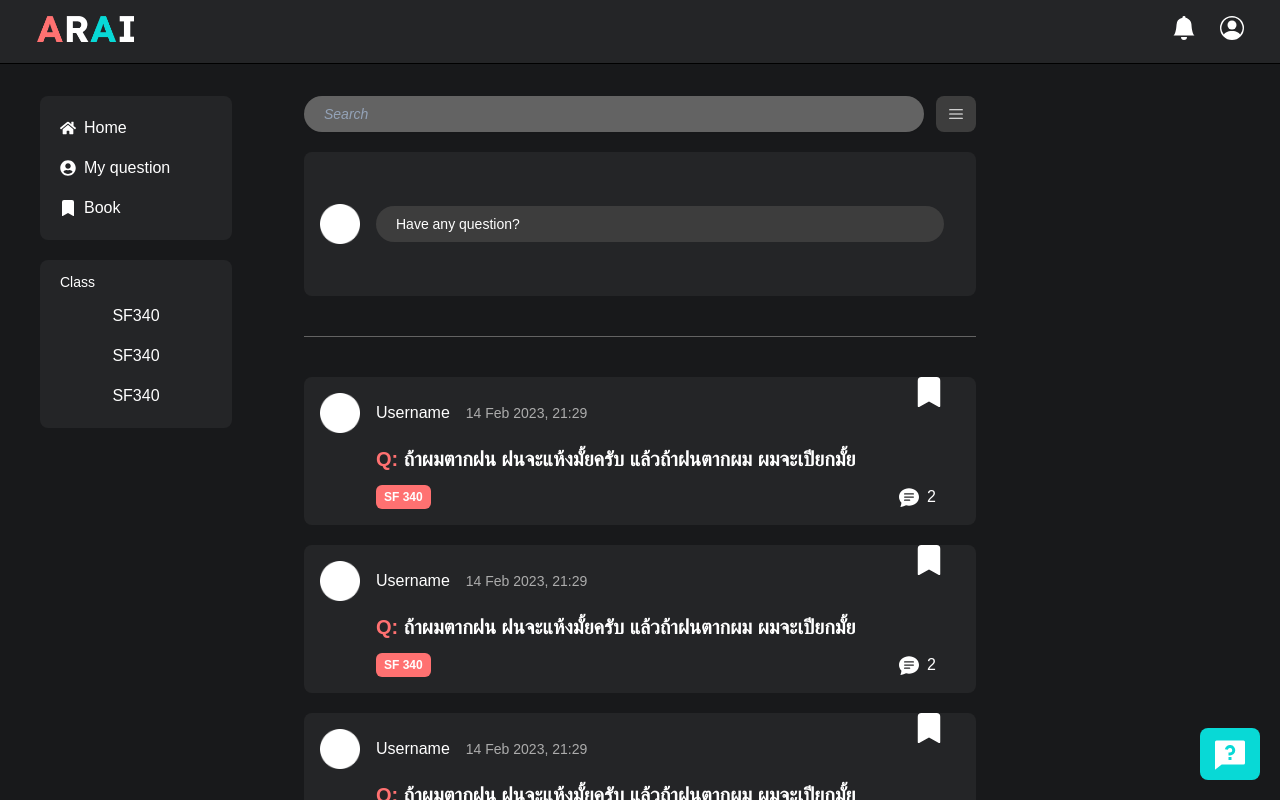
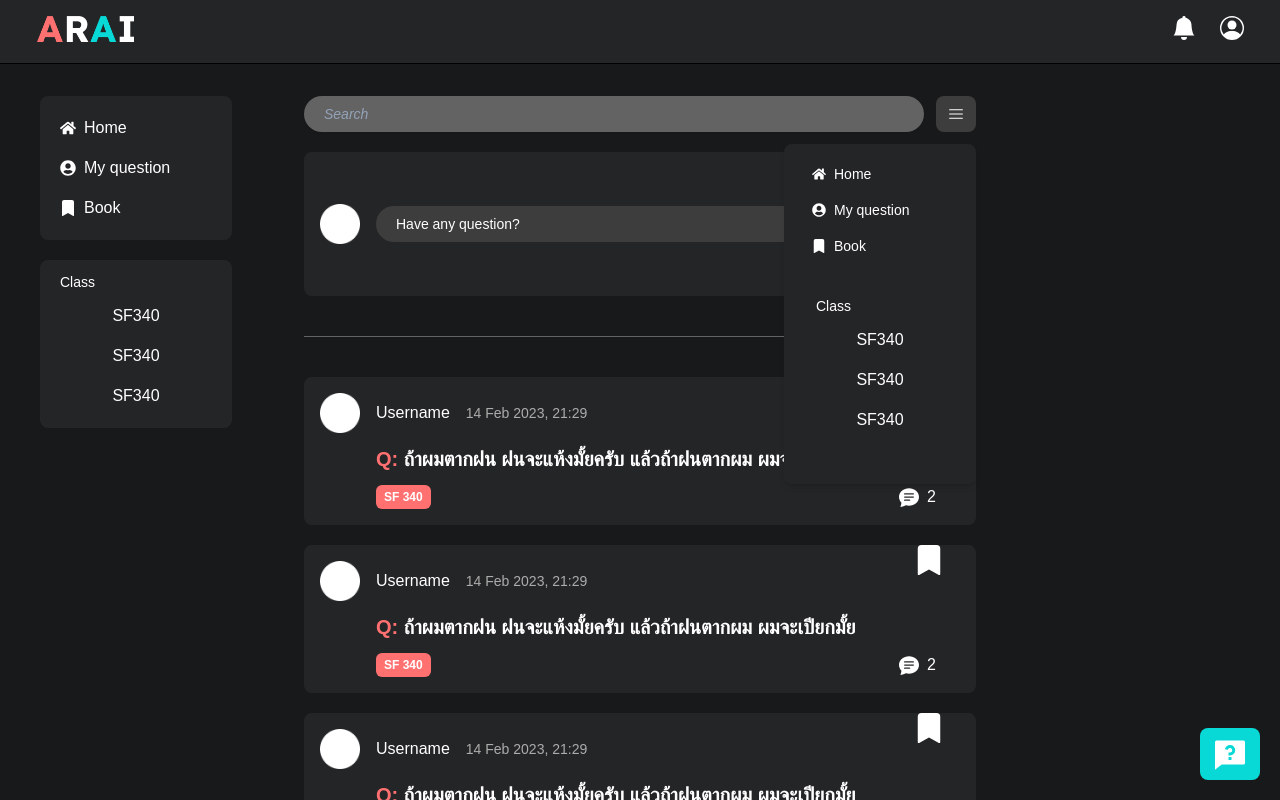
Before and after one commit to Ask-TU/Frontend_Arai_Tailwind, a Next.js app: page /Home in a window 1280 px wide. Both pictures are taken after a click on the button 956 px from the left and 114 px from the top of the page. Shown: the top 800 px of the page. Built offline with nearby package versions, Linux system fonts and the light colour scheme.

Commit message:
Update toggleNav

```diff
--- a/src/components/layout/Navbar.js
+++ b/src/components/layout/Navbar.js
@@ -35,26 +35,72 @@ const Navbar = () => {
 
 const ToggleNav = () => {
   const [isOpen, setIsOpen] = useState(false);
-  const Openmodal = () => {
-    setIsOpen(true);
-  };
-
-  const Closemodal = () => {
-    setIsOpen(false);
+  const toggledropdown = () => {
+    setIsOpen(!isOpen);
   };
 
   return (
-    <div>
+    <div className="relative">
       <button
         className="rounded-lg bg-3D3D3D text-white ml-3 px-3 py-2.5 hover:bg-989898"
-        onClick={() => Openmodal()}
+        onClick={() => toggledropdown()}
       >
         <RxHamburgerMenu />
       </button>
 
-      {/* {isOpen && (
-        // dropdown //
-      )} */}
+      {isOpen && (
+        <div className="absolute top-10 right-0 w-48 p-3 mt-2 bg-242527 rounded-lg shadow-md z-10">
+          <a
+            href="#"
+            className="flex items-center px-4 py-2 text-sm rounded-lg text-white hover:bg-08D9D6"
+            onClick={() => toggledropdown()}
+          >
+            <FaHome />
+            <p className="ml-2">Home</p>
+          </a>
+          <a
+            href="#"
+            className="flex items-center px-4 py-2 text-sm rounded-lg text-white hover:bg-08D9D6"
+            onClick={() => toggledropdown()}
+          >
+            <FaUserCircle />
+            <p className="ml-2">My question</p>
+          </a>
+
+          <a
+            href="#"
+            className="flex items-center px-4 py-2 text-sm rounded-lg text-white hover:bg-08D9D6"
+            onClick={() => toggledropdown()}
+          >
+            <BsFillBookmarkFill />
+            <p className="ml-2">Book</p>
+          </a>
+
+          <div className="relative flex flex-col bg-242527 text-white rounded-lg my-5 p-3 w-full">
+            <p className="absolute top-3 left-5 text-sm">Class</p>
+            <div className="mt-6 flex flex-col">
+              <button
+                className="p-2 rounded-lg hover:bg-08D9D6"
+                onClick={() => toggledropdown()}
+              >
+                SF340
+              </button>
+              <button
+                className="p-2 rounded-lg hover:bg-08D9D6"
+                onClick={() => toggledropdown()}
+              >
+                SF340
+              </button>
+              <button
+                className="p-2 rounded-lg hover:bg-08D9D6"
+                onClick={() => toggledropdown()}
+              >
+                SF340
+              </button>
+            </div>
+          </div>
+        </div>
+      )}
     </div>
   );
 };
```
